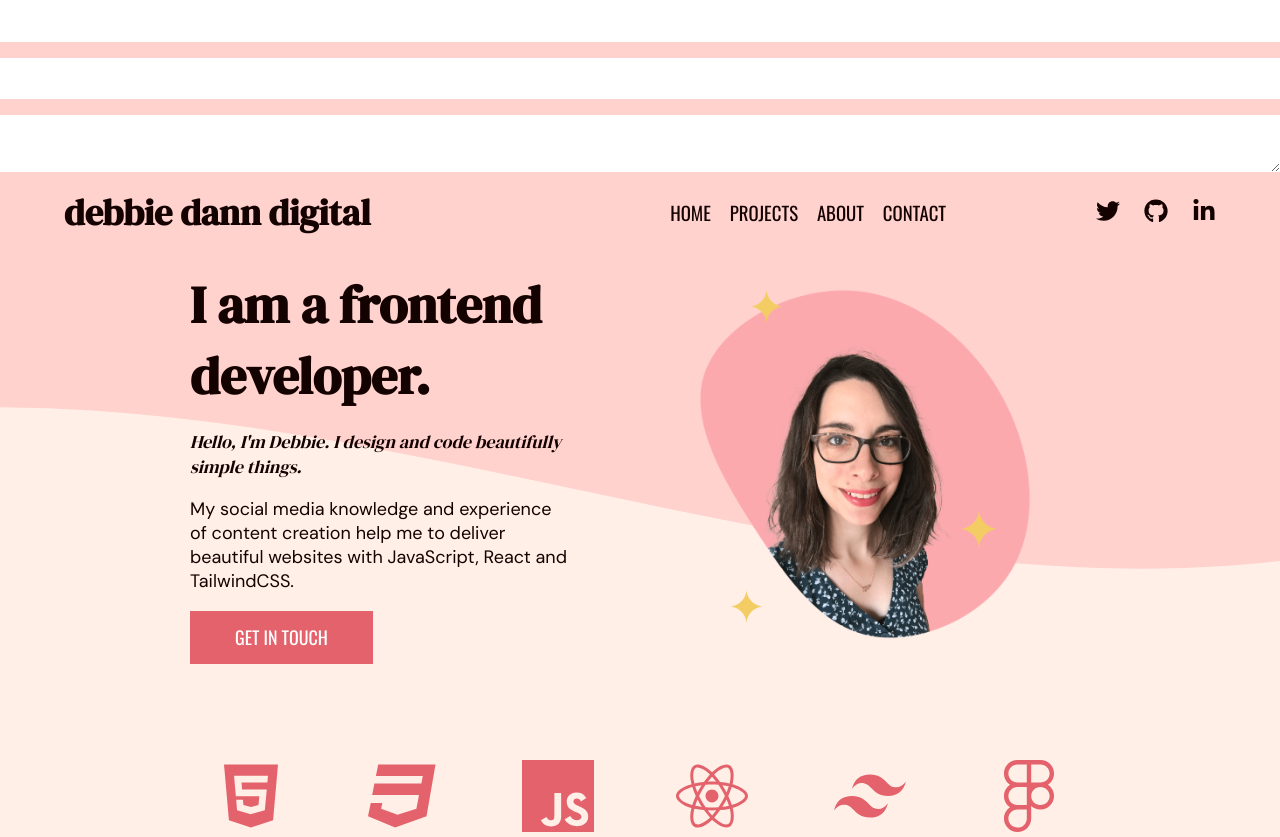
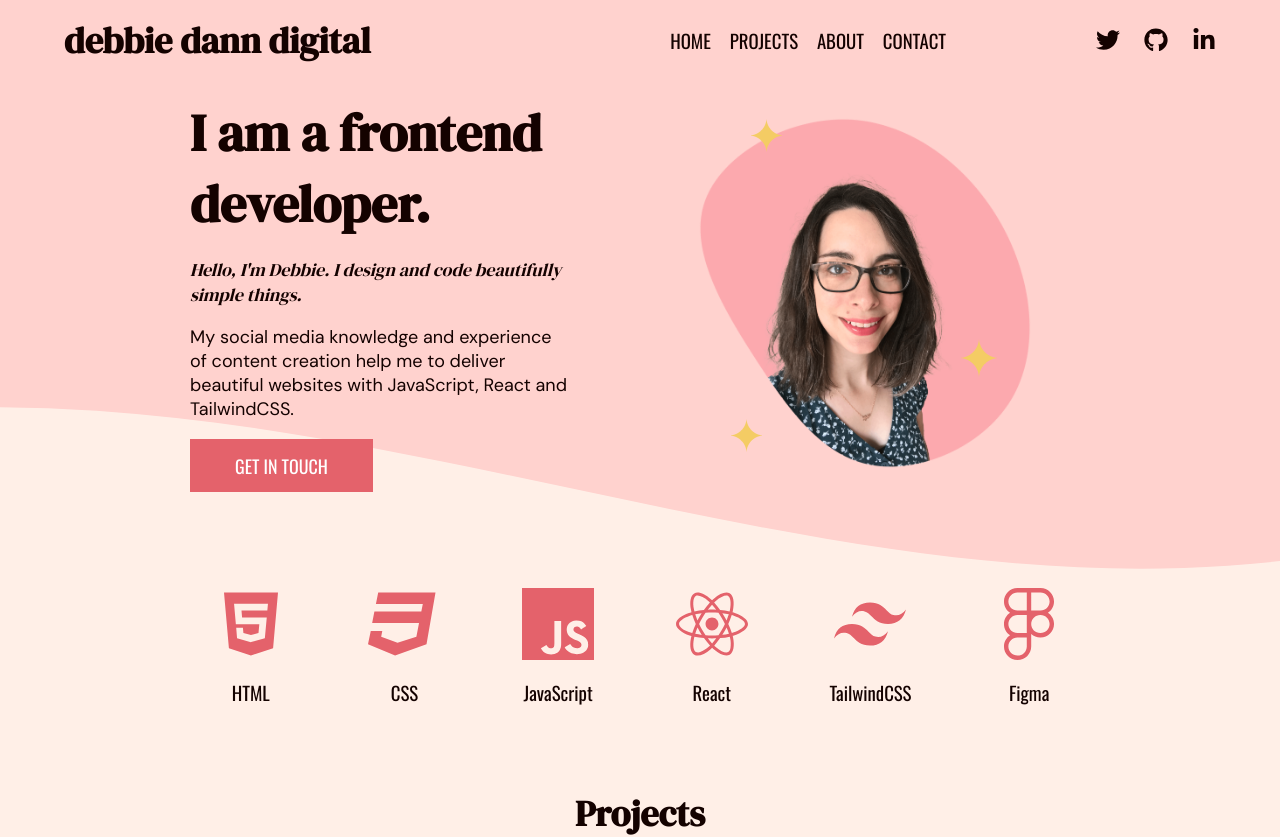
Before and after one commit to danndigital/debbie-portfolio-2021, a React (Create React App) app: page / in a window 1280 px wide. Shown: the top 837 px of the page. Built offline with nearby package versions, Linux system fonts and the light colour scheme.

Commit message:
feat: assign id to visible form so styles do not attach to hidden netlify form

```diff
--- a/src/App.css
+++ b/src/App.css
@@ -718,7 +718,7 @@ a:focus {
   margin: 2em;
 }
 
-form {
+form#mainContactForm {
   display: flex;
   flex-direction: column;
   gap: 1em;
--- a/src/components/Contact.js
+++ b/src/components/Contact.js
@@ -78,10 +78,7 @@ const handleChange = e => {
       </div>
 
       <div className="contact-form">
-          <form
-          onSubmit={handleSubmit}
-          name="contact-form" netlify netlify-honeypot="bot-field" hidden
-        >
+          <form id="mainContactForm" onSubmit={handleSubmit} name="contact-form">
           <label htmlFor="name">Name</label>
           <input
             id="name"
```
